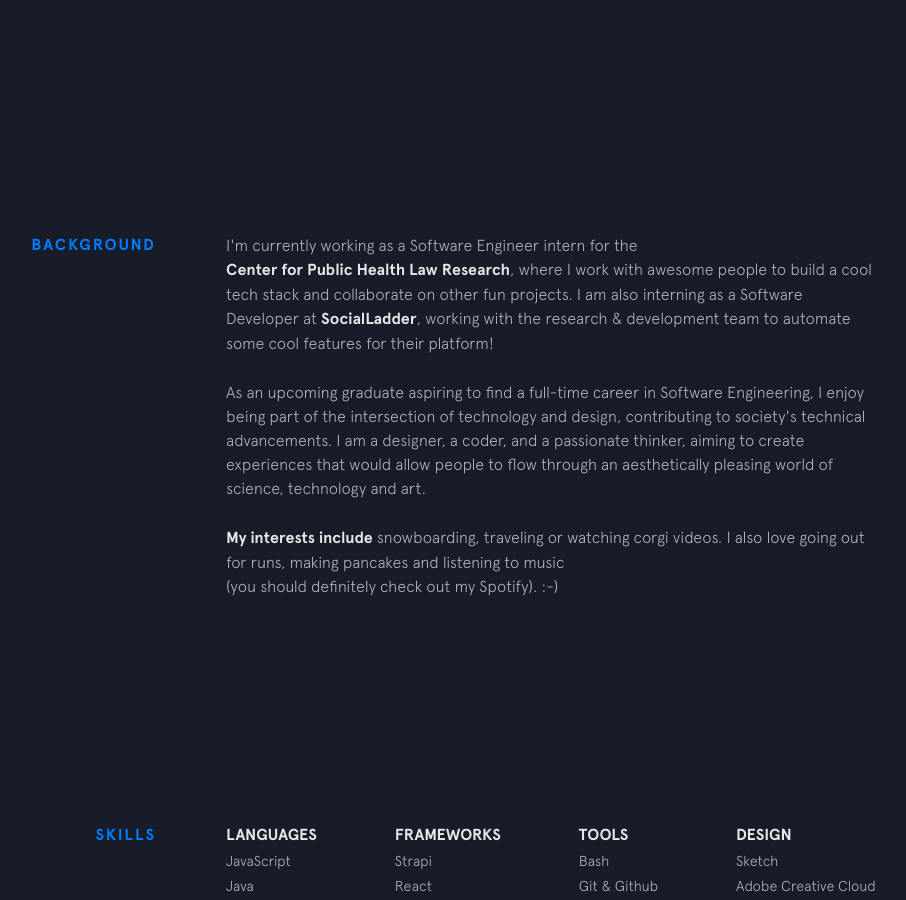
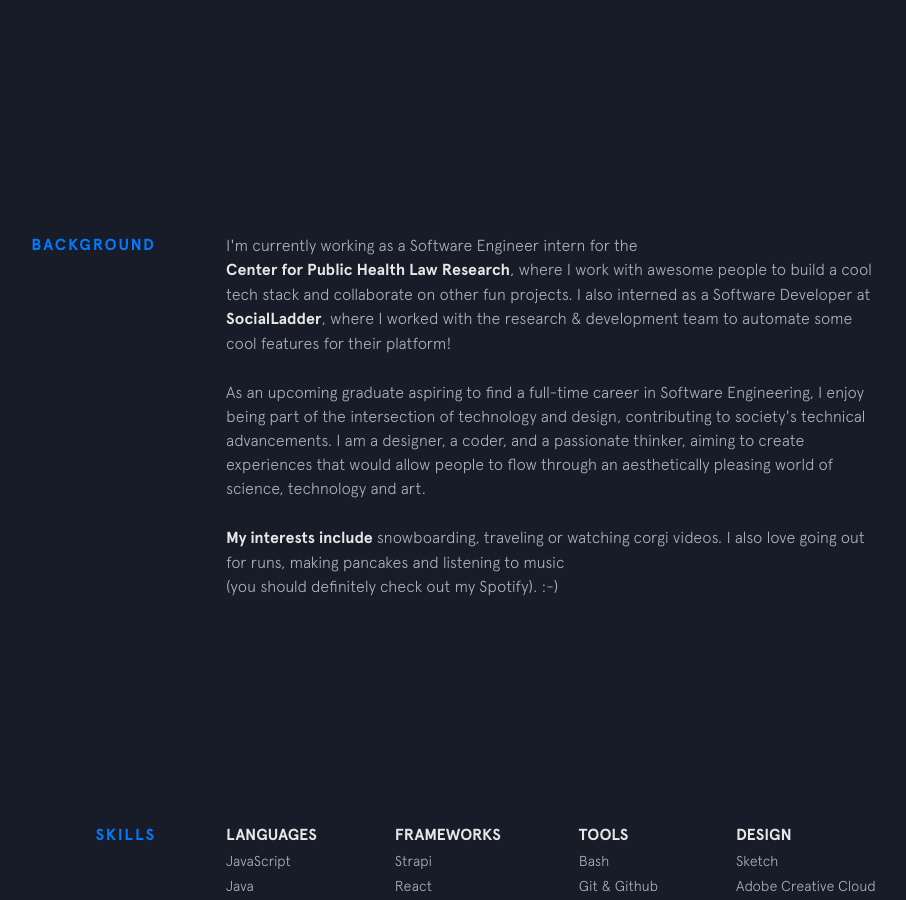
Before and after one commit to Faskyy/FahdK, a Jekyll site: the page built from index.html, in a window 1280 px wide and 900 px high, scrolled down 767 px. Shown: the whole window, without its empty margins (224-1130 px from the left). Built offline with Jekyll 4.4.1, drawn with Linux system fonts in a browser that asks for light colours; nearby versions of some CDN libraries.

Commit message:
edited background

```diff
--- a/_includes/background.html
+++ b/_includes/background.html
@@ -3,8 +3,8 @@
   <div class="section__content">
     <p>
       I'm currently working as a Software Engineer intern for the <a class="underline-link" href="http://publichealthlawresearch.org/" target="_blank">Center for Public Health Law Research</a>, where I work with awesome people to build a cool tech stack and collaborate on other fun projects.
-        I am also interning as a Software Developer at
-      <a class="underline-link" href="https://socialladderapp.com/" target="_blank">SocialLadder</a>, working with the research & development team to automate some cool features for their platform!
+        I also interned as a Software Developer at
+      <a class="underline-link" href="https://socialladderapp.com/" target="_blank">SocialLadder</a>, where I worked with the research & development team to automate some cool features for their platform!
 
     </p>
 
```
